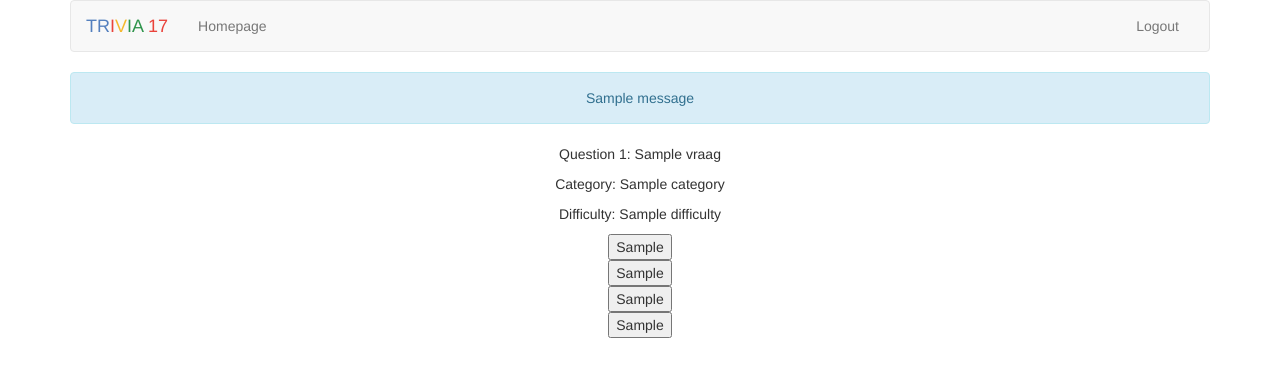
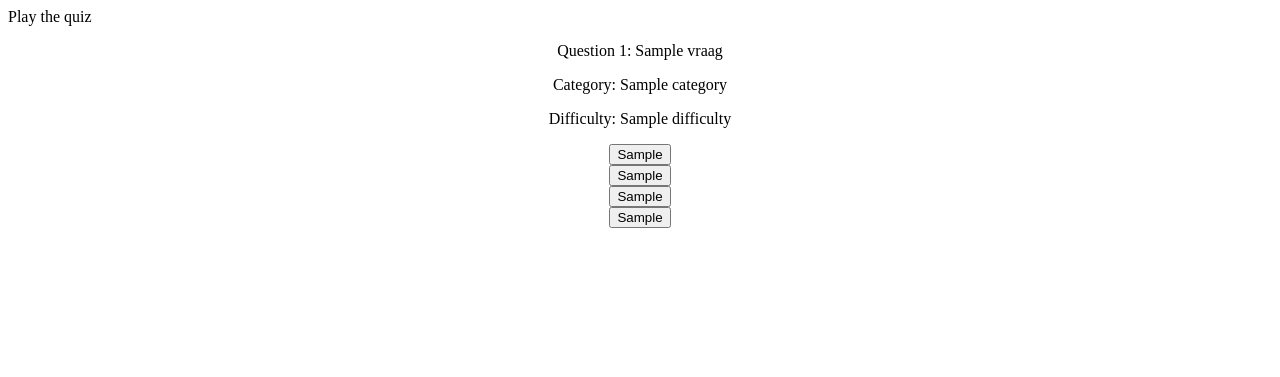
Before and after one commit to Badkamertegel/webik, a Flask app: template templates/game.html in a window 1280 px wide. Shown: the top 377 px of the page. Run offline with Flask 2, Linux system fonts and the light colour scheme; a user stored in the database is signed in; the template is opened without the code that fills it: most values are stand-ins (such as "Sample title", 1, 10 or a date in 2020); one stand-in notice (Sample message) is shown; some libraries are stand-ins or nearby versions.

Commit message:
templates

```diff
--- a/application.py
+++ b/application.py
@@ -24,6 +24,26 @@ category = ["general", "geography", "history", "film", "nature", "music"]
 difficulty = ["easy", "medium", "hard"]
 data = Trivia(True)
 
+a = db.execute("SELECT quiz, quiz_id FROM game")
+lijst = []
+for b in a:
+    tijdelijk = []
+    tijdelijk.append(b['quiz'])
+    tijdelijk.append(b['quiz_id'])
+    lijst.append(tijdelijk)
+print(lijst)
+
+lijst_2 = []
+cate = db.execute("SELECT category FROM game")
+for categ in cate:
+    lijst_2.append(categ['category'])
+print(lijst_2)
+
+quiz_id = db.execute("SELECT quiz_id FROM game")
+lijst_3 = []
+for idd in quiz_id:
+    lijst_3.append(idd['quiz_id'])
+print(lijst_3)
 
 @app.route("/create", methods=["GET", "POST"])
 @login_required
@@ -36,7 +56,7 @@ def create():
         quiz = request.form.get("quiz_name")
         questions = request.form.get("questions")
 
-        db.execute("INSERT INTO game (quiz, category, difficulty, questions) VALUES (:quiz, :cat, :dif, :questions)",
+        db.execute("INSERT INTO game (quiz, category, difficulty, questions, vragen_count) VALUES (:quiz, :cat, :dif, :questions, '1')",
                                 quiz = quiz, cat = cat, dif = dif, questions = questions)
 
         return redirect(url_for("homepage"))
@@ -53,10 +73,13 @@ def game():
 
         if str(request.form["button"]).strip() == str(request.form["answer"]).strip():
             db.execute("UPDATE user SET counter = counter + 1 WHERE id = :id", id=session["user_id"])
+        if request.form.get("button"):
+            db.execute("UPDATE game SET vragen_count = vragen_count + 1")
 
-        cate = db.execute("SELECT category FROM game")[0]["category"]
-        diffi = db.execute("SELECT difficulty FROM game")[0]["difficulty"]
-        aantal_questions = db.execute("SELECT questions FROM game")[0]["questions"]
+        vragen_count = db.execute("SELECT vragen_count FROM game WHERE quiz = :quiz_name", quiz_name = session['game'])[0]['vragen_count']
+        cate = db.execute("SELECT category FROM game WHERE quiz = :quiz_name", quiz_name = session['game'])[0]["category"]
+        diffi = db.execute("SELECT difficulty FROM game WHERE quiz = :quiz_name", quiz_name = session['game'])[0]["difficulty"]
+        aantal_questions = db.execute("SELECT questions FROM game WHERE quiz = :quiz_name", quiz_name = session['game'])[0]["questions"]
 
         dict_api = {'general': 9, 'geography': 22, 'history': 23, 'film': 11, 'nature': 17, 'music': 12}
         dict_api_difficulty = {'hard': 'hard', 'medium': 'medium', 'easy': 'easy'}
@@ -82,13 +105,17 @@ def game():
         mogelijkheid = list(mogelijkheden[0])
         random.shuffle(mogelijkheid)
 
-        return render_template("game.html", api_data = api_data, vraag = vraag, a=mogelijkheid[0], b=mogelijkheid[1], c=mogelijkheid[2], d=mogelijkheid[3], goed= goed, count=1)
+        if vragen_count > aantal_questions:
+            return redirect(url_for("result_student"))
+        else:
+            return render_template("game.html", api_data = api_data, vraag = vraag, a=mogelijkheid[0], b=mogelijkheid[1], c=mogelijkheid[2], d=mogelijkheid[3], goed= goed, count=vragen_count)
 
     else:
 
-        cate = db.execute("SELECT category FROM game")[0]["category"]
-        diffi = db.execute("SELECT difficulty FROM game")[0]["difficulty"]
-        aantal_questions = db.execute("SELECT questions FROM game")[0]["questions"]
+        vragen_count = db.execute("SELECT vragen_count FROM game WHERE quiz = :quiz_name", quiz_name = session['game'])[0]['vragen_count']
+        cate = db.execute("SELECT category FROM game WHERE quiz = :quiz_name", quiz_name = session['game'])[0]["category"]
+        diffi = db.execute("SELECT difficulty FROM game WHERE quiz = :quiz_name", quiz_name = session['game'])[0]["difficulty"]
+        aantal_questions = db.execute("SELECT questions FROM game WHERE quiz = :quiz_name", quiz_name = session['game'])[0]["questions"]
 
         dict_api = {'general': 9, 'geography': 22, 'history': 23, 'film': 11, 'nature': 17, 'music': 12}
         dict_api_difficulty = {'hard': 'hard', 'medium': 'medium', 'easy': 'easy'}
@@ -114,7 +141,7 @@ def game():
         mogelijkheid = list(mogelijkheden[0])
         random.shuffle(mogelijkheid)
 
-        return render_template("game.html", api_data = api_data, vraag = vraag, a=mogelijkheid[0], b=mogelijkheid[1], c=mogelijkheid[2], d=mogelijkheid[3], goed= goed, count=2)
+        return render_template("game.html", api_data = api_data, vraag = vraag, a=mogelijkheid[0], b=mogelijkheid[1], c=mogelijkheid[2], d=mogelijkheid[3], goed= goed, count=vragen_count)
 
 @app.route("/register", methods=["GET", "POST"])
 def register():
@@ -196,10 +223,15 @@ def homepage():
 
     if request.method == "POST":
 
-        quiz_namen = db.execute("SELECT quiz FROM game")
+        quiz_namen = db.execute("SELECT quiz, quiz_id FROM game")
+        quiz_namen_lijst = []
+        for quiz_naam in quiz_namen:
+            quiz_namen_lijst.append(quiz_naam['quiz'])
 
-        if request.form.get("join") == quiz_namen[0]["quiz"]:
+        if request.form.get("join") in quiz_namen_lijst:
             db.execute("UPDATE user SET counter = 0 WHERE id = :id", id=session["user_id"])
+            db.execute("UPDATE game SET vragen_count = 1 WHERE quiz=:quiz", quiz = request.form.get("join"))
+            session['game'] = request.form.get("join")
             return redirect(url_for("game"))
         else:
             return redirect(url_for("homepage"))
@@ -211,7 +243,13 @@ def homepage():
 @login_required
 def result_student():
 
-    return render_template("result_student.html",)
+    result_category = db.execute("SELECT category FROM game WHERE quiz = :quiz_name", quiz_name = session['game'])[0]['category']
+    result_difficulty= db.execute("SELECT difficulty FROM game WHERE quiz = :quiz_name", quiz_name = session['game'])[0]['difficulty']
+    result_score = db.execute("SELECT counter FROM user WHERE id=:id", id=session['user_id'])[0]['counter']
+    result_total = db.execute("SELECT questions FROM game WHERE quiz = :quiz_name", quiz_name = session['game'])[0]['questions']
+    gebruiker = db.execute("SELECT username FROM user WHERE id=:id", id= session['user_id'])[0]['username']
+
+    return render_template("result_student.html", username=gebruiker, quiz=session['game'], result_category=result_category, result_difficulty=result_difficulty, result_score=result_score, result_total=result_total)
 
 @app.route("/result_teacher", methods=["GET","POST"])
 @login_required
--- a/static/styles.css
+++ b/static/styles.css
@@ -1,46 +1,3 @@
-.container
-{
-    /* center contents */
-    margin-left: auto;
-    margin-right: auto;
-    text-align: center;
+body {
+    background-color: green;
 }
-
-/* colors for navbar */
-.navbar-default .navbar-brand .blue
-{
-    color: #537fbe;
-}
-.navbar-default .navbar-brand .red
-{
-    color: #ea433b;
-}
-.navbar-default .navbar-brand .yellow
-{
-    color: #f5b82e;
-}
-.navbar-default .navbar-brand .green
-{
-    color: #2e944b;
-}
-
-main .form-control
-{
-    /* center form controls */
-    display: inline-block;
-
-    /* override Bootstrap's 100% width for form controls */
-    width: auto;
-}
-
-main img
-{
-    /* constrain images on small screens */
-    max-width: 100%;
-}
-
-main td
-{
-    /* left-align tables' cells */
-    text-align: left;
-}
--- a/templates/create.html
+++ b/templates/create.html
@@ -1,4 +1,4 @@
-{% extends "layout.html" %}
+
 
 {% block title %}
     Create
--- a/templates/game.html
+++ b/templates/game.html
@@ -1,6 +1,5 @@
 <!DOCTYPE html>
 
-{% extends "layout.html" %}
 
 {% block title %}
     Play the quiz
--- a/templates/homepage.html
+++ b/templates/homepage.html
@@ -1,6 +1,6 @@
 <!DOCTYPE html>
 
-{% extends "layout.html" %}
+
 
 {% block title %}
     Homepage
--- a/templates/layout.html
+++ /dev/null
@@ -1,72 +0,0 @@
-<!DOCTYPE html>
-
-<html lang="en">
-
-    <head>
-
-        <!-- https://developer.mozilla.org/en-US/docs/Web/HTML/Element/meta -->
-        <meta charset="utf-8"/>
-        <meta content="initial-scale=1, width=device-width" name="viewport"/>
-
-        <!-- documentation at http://getbootstrap.com/, alternative themes at https://www.bootstrapcdn.com/bootswatch/ -->
-        <link href="https://maxcdn.bootstrapcdn.com/bootstrap/3.3.7/css/bootstrap.min.css" rel="stylesheet"/>
-
-        <link href="{{ url_for('static', filename='styles.css') }}" rel="stylesheet"/>
-
-        <script src="https://code.jquery.com/jquery-3.1.1.min.js"></script>
-        <script src="https://maxcdn.bootstrapcdn.com/bootstrap/3.3.7/js/bootstrap.min.js"></script>
-
-        <title>Trivia 17: {% block title %}{% endblock %}</title>
-
-    </head>
-
-    <body>
-
-        <div class="container">
-
-            <nav class="navbar navbar-default">
-                <div class="container-fluid">
-                    <div class="navbar-header">
-                        <button aria-expanded="false" class="navbar-toggle collapsed" data-target="#navbar" data-toggle="collapse" type="button">
-                            <span class="sr-only">Toggle navigation</span>
-                            <span class="icon-bar"></span>
-                            <span class="icon-bar"></span>
-                            <span class="icon-bar"></span>
-                        </button>
-                        <a class="navbar-brand" href="{{ url_for('login') }}"><span class="blue">TR</span><span class="red">I</span><span class="yellow">V</span><span class="green">IA</span> <span class="red">17</span></a>
-                    </div>
-                    <div class="collapse navbar-collapse" id="navbar">
-                        {% if session.user_id %}
-                            <ul class="nav navbar-nav">
-                                <li><a href="{{ url_for('homepage') }}">Homepage</a></li>
-                            </ul>
-                            <ul class="nav navbar-nav navbar-right">
-                                <li><a href="{{ url_for('logout') }}">Logout</a></li>
-                            </ul>
-                        {% else %}
-                            <ul class="nav navbar-nav navbar-right">
-                                <li><a href="{{ url_for('register') }}">Register</a></li>
-                                <li><a href="{{ url_for('login') }}">Login</a></li>
-                            </ul>
-                        {% endif %}
-                    </div>
-                </div>
-            </nav>
-
-            {% if get_flashed_messages() %}
-                <header>
-                    <div class="alert alert-info" role="alert">
-                        {{ get_flashed_messages() | join(" ") }}
-                    </div>
-                </header>
-            {% endif %}
-
-            <main>
-                {% block main %}{% endblock %}
-            </main>
-
-        </div>
-
-    </body>
-
-</html>
--- a/templates/register.html
+++ b/templates/register.html
@@ -1,4 +1,4 @@
-{% extends "layout.html" %}
+
 
 {% block title %}
     Register
--- a/templates/result_teacher.html
+++ b/templates/result_teacher.html
@@ -1,4 +1,4 @@
-{% extends "layout.html" %}
+
 
 {% block title %}
     Result Teacher
```
Also changed, not shown: templates/apology.html (deleted, +0 -9 lines), templates/login.html (+19 -19 lines), templates/result_student.html (+8 -4 lines), project.db.
